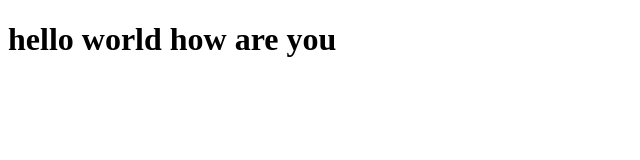
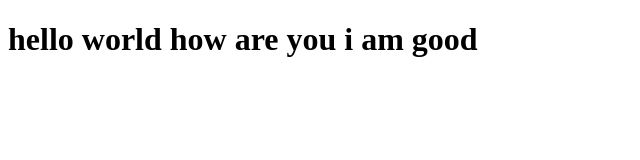
Before and after one commit to premraj234/CI-CD, a website built with Parcel: page index.html in a window 1280 px wide. Shown: the whole page, without its empty margins (0-640 px from the left). Built offline with nearby package versions, Linux system fonts and the light colour scheme.

Commit message:
inital commit

```diff
--- a/index.html
+++ b/index.html
@@ -8,7 +8,7 @@
 </head>
 <body>
     <h1>hello world
-        how are you
+        how are you i am good
     </h1>
     <script src="index.js"></script>
 </body>
```
